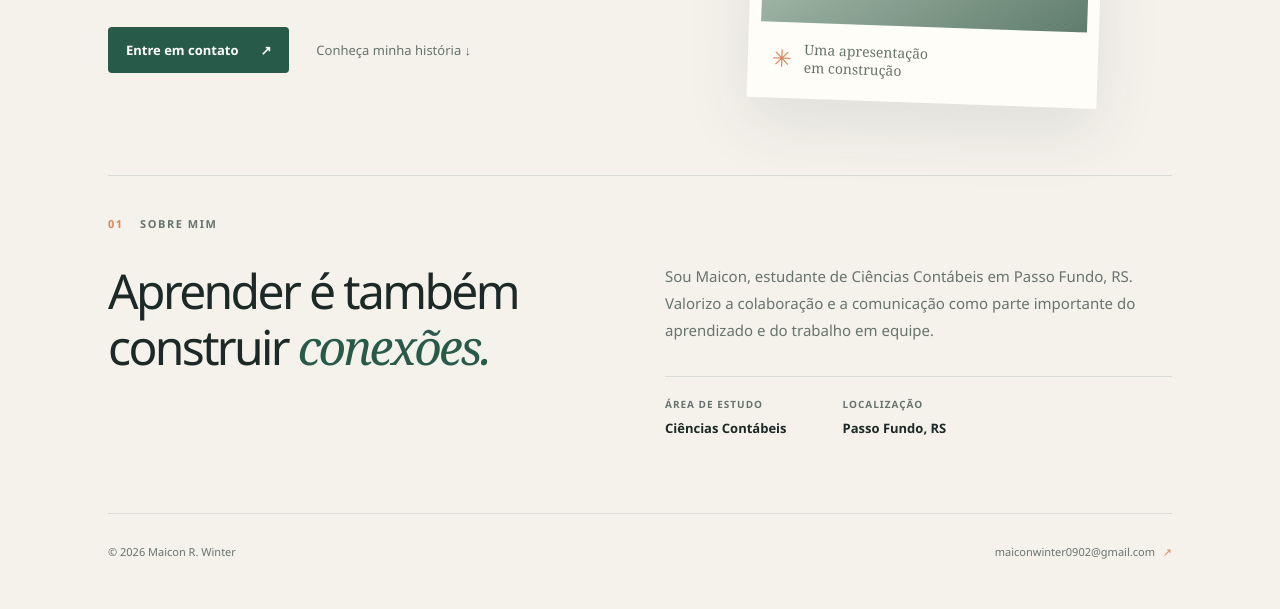
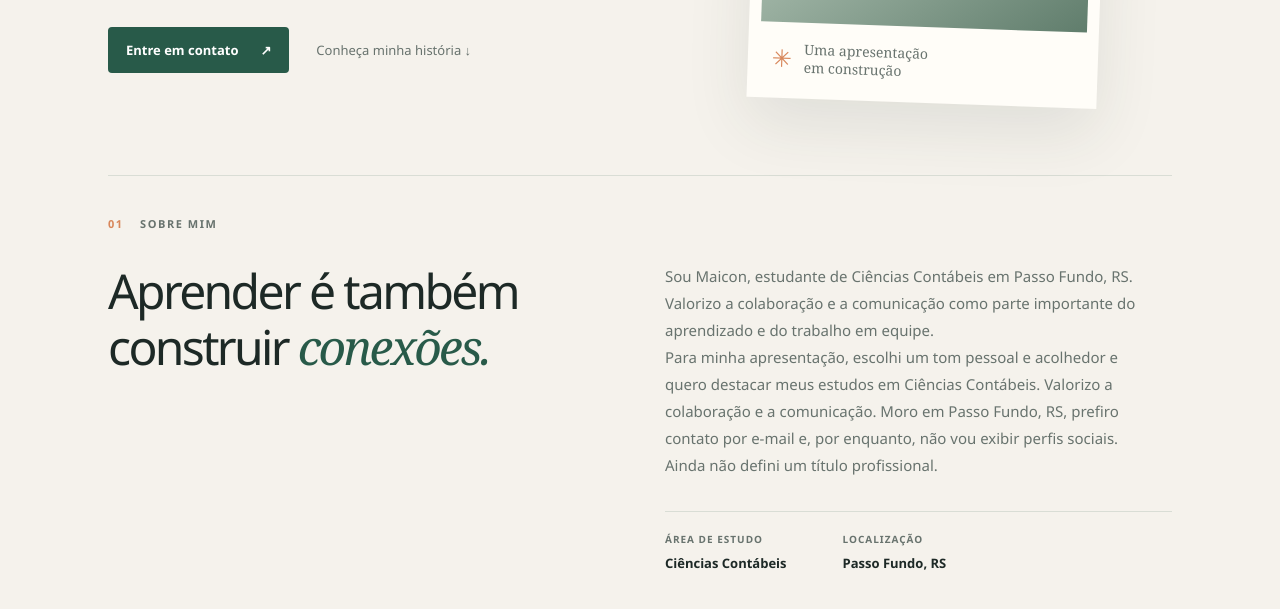
Before and after one commit to mWinter09/maicon-winter-portfolio, a plain HTML site: page index.html in a window 1280 px wide. Shown: the part 479-1088 px from the top of the page. Drawn offline with Linux system fonts and the light colour scheme.

Commit message:
Adiciona resumo da biografia
Added a personal paragraph highlighting studies and contact preferences.

```diff
--- a/index.html
+++ b/index.html
@@ -42,6 +42,7 @@
           <h2 id="about-title">Aprender é também<br />construir <em>conexões.</em></h2>
           <div class="about-details">
             <p>Sou Maicon, estudante de Ciências Contábeis em Passo Fundo, RS. Valorizo a colaboração e a comunicação como parte importante do aprendizado e do trabalho em equipe.</p>
+            <p>Para minha apresentação, escolhi um tom pessoal e acolhedor e quero destacar meus estudos em Ciências Contábeis. Valorizo a colaboração e a comunicação. Moro em Passo Fundo, RS, prefiro contato por e-mail e, por enquanto, não vou exibir perfis sociais. Ainda não defini um título profissional.</p>
             <div class="detail-row">
               <div><span class="detail-label">ÁREA DE ESTUDO</span><strong>Ciências Contábeis</strong></div>
               <div><span class="detail-label">LOCALIZAÇÃO</span><strong>Passo Fundo, RS</strong></div>
```
